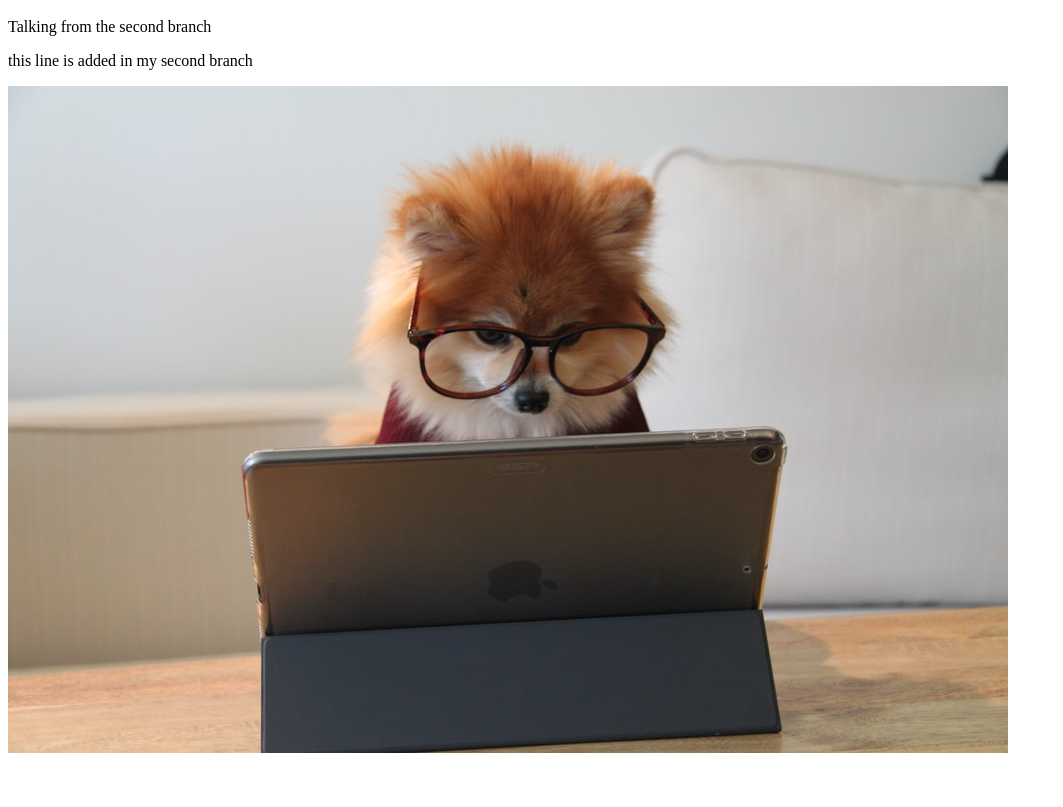
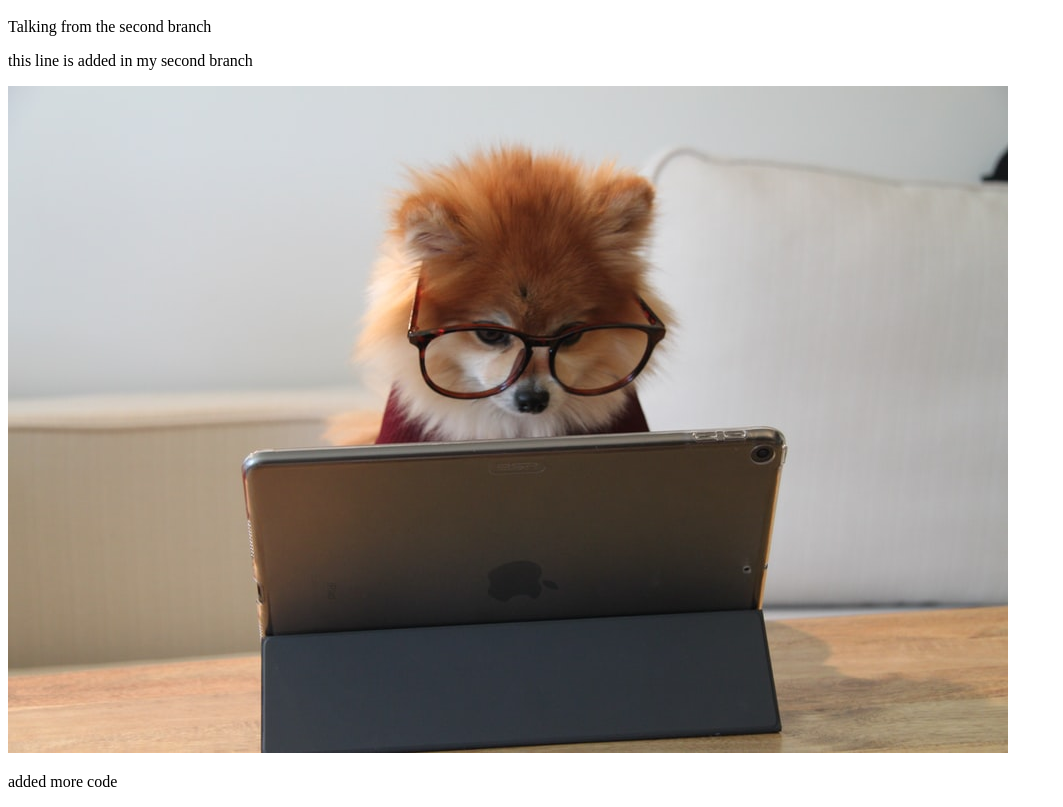
Before and after one commit to parvejmosharaf/learn-git1, a plain HTML site: page index.html in a window 1280 px wide. Shown: the part 237-1044 px from the top of the page, without its empty margins (0-1063 px from the left). Before the commit the page ends 1002 px from the top, so only its background shows below. Drawn offline with Linux system fonts and the light colour scheme.

Commit message:
update for git branch exercise

```diff
--- a/index.html
+++ b/index.html
@@ -14,5 +14,7 @@
     <p>this line is added in my second branch</p>
     <img src="images/img1.jpg" alt="laptop with cat">
 
+    <p>added more code</p>
+
 </body>
 </html>
```
